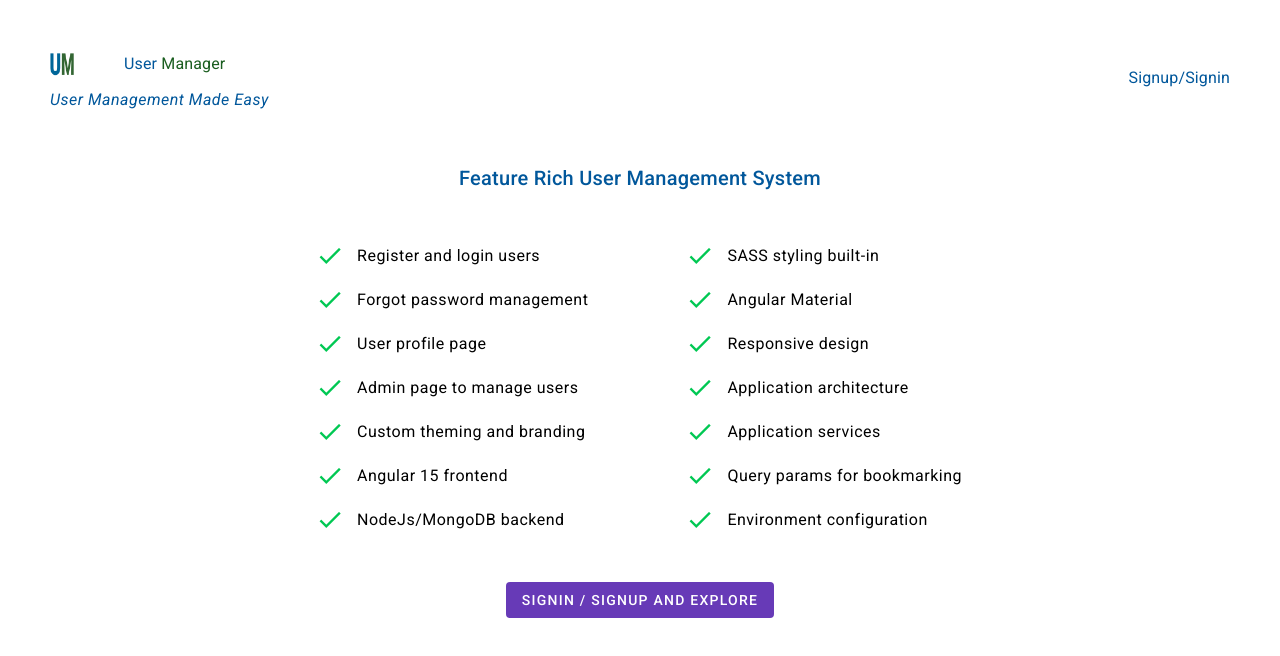
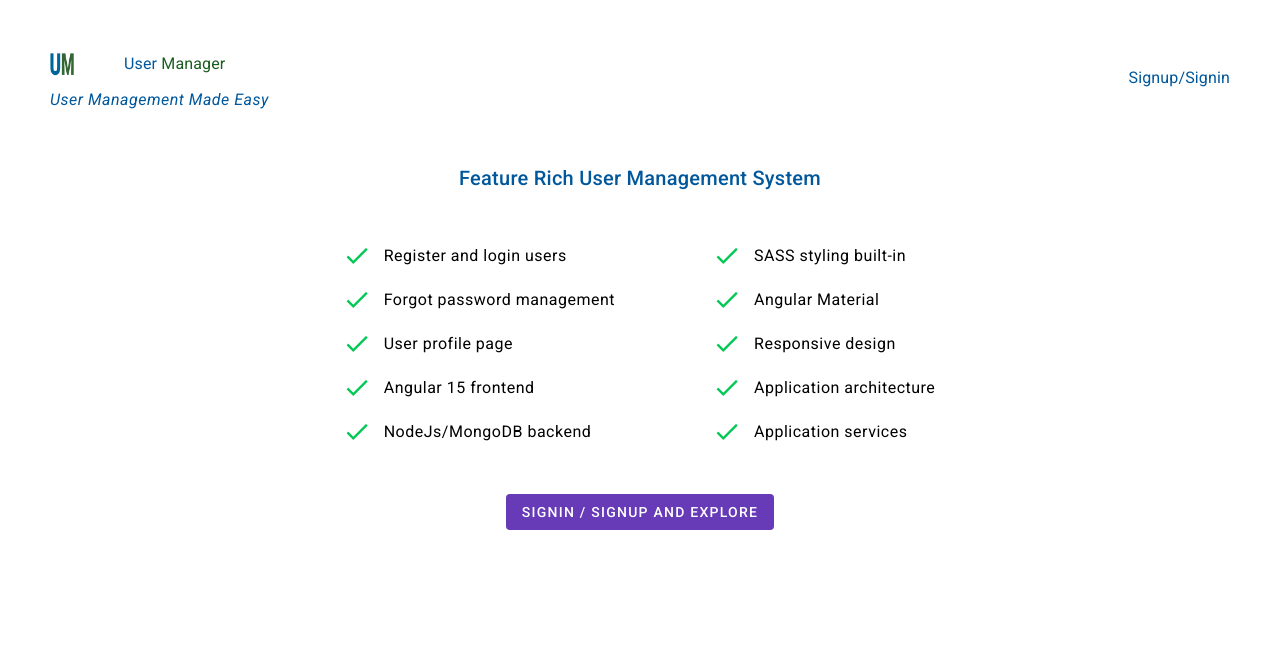
Before and after one commit to glafrance/angular-user-mgmt, an Angular app in the folder client/user-mgmt/: page /home in a window 1280 px wide. Shown: the top 656 px of the page. Built offline with nearby package versions, Linux system fonts and the light colour scheme.

Commit message:
removed home page bullets for unimplemented features

```diff
--- a/client/user-mgmt/src/app/components/pages/home/home.component.html
+++ b/client/user-mgmt/src/app/components/pages/home/home.component.html
@@ -13,14 +13,6 @@
       <div class="feature">
         <mat-icon class="checkmark" aria-hidden="false" aria-label="check mark icon" fontIcon="done"></mat-icon>
         <h4>User profile page</h4>
-      </div>
-      <div class="feature">
-        <mat-icon class="checkmark" aria-hidden="false" aria-label="check mark icon" fontIcon="done"></mat-icon>
-        <h4>Admin page to manage users</h4>
-      </div>
-      <div class="feature">
-        <mat-icon class="checkmark" aria-hidden="false" aria-label="check mark icon" fontIcon="done"></mat-icon>
-        <h4>Custom theming and branding</h4>
       </div>
       <div class="feature">
         <mat-icon class="checkmark" aria-hidden="false" aria-label="check mark icon" fontIcon="done"></mat-icon>
@@ -52,14 +44,6 @@
         <mat-icon class="checkmark" aria-hidden="false" aria-label="check mark icon" fontIcon="done"></mat-icon>
         <h4>Application services</h4>
       </div>
-      <div class="feature">
-        <mat-icon class="checkmark" aria-hidden="false" aria-label="check mark icon" fontIcon="done"></mat-icon>
-        <h4>Query params for bookmarking</h4>
-      </div>
-      <div class="feature">
-        <mat-icon class="checkmark" aria-hidden="false" aria-label="check mark icon" fontIcon="done"></mat-icon>
-        <h4>Environment configuration</h4>
-      </div>
     </div>
   </div>
   <!-- These are Angular Material buttons:
```
